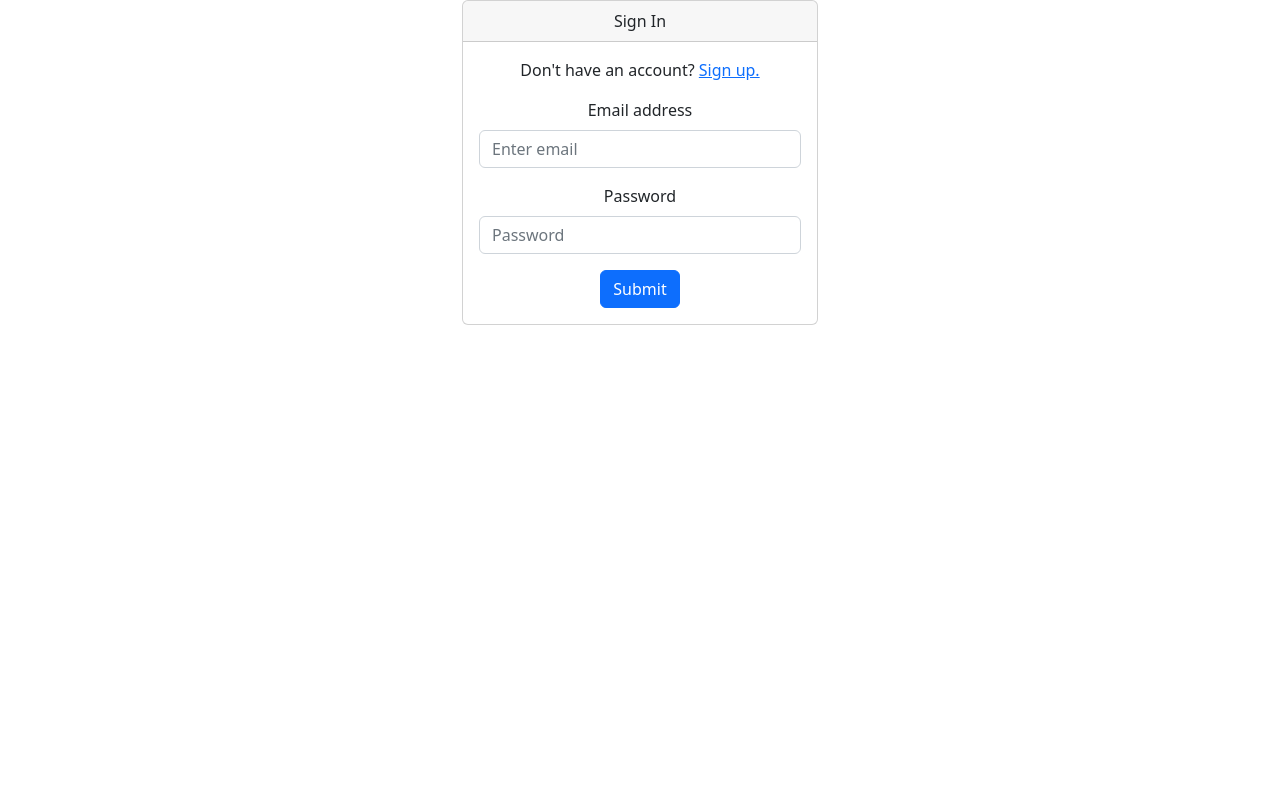
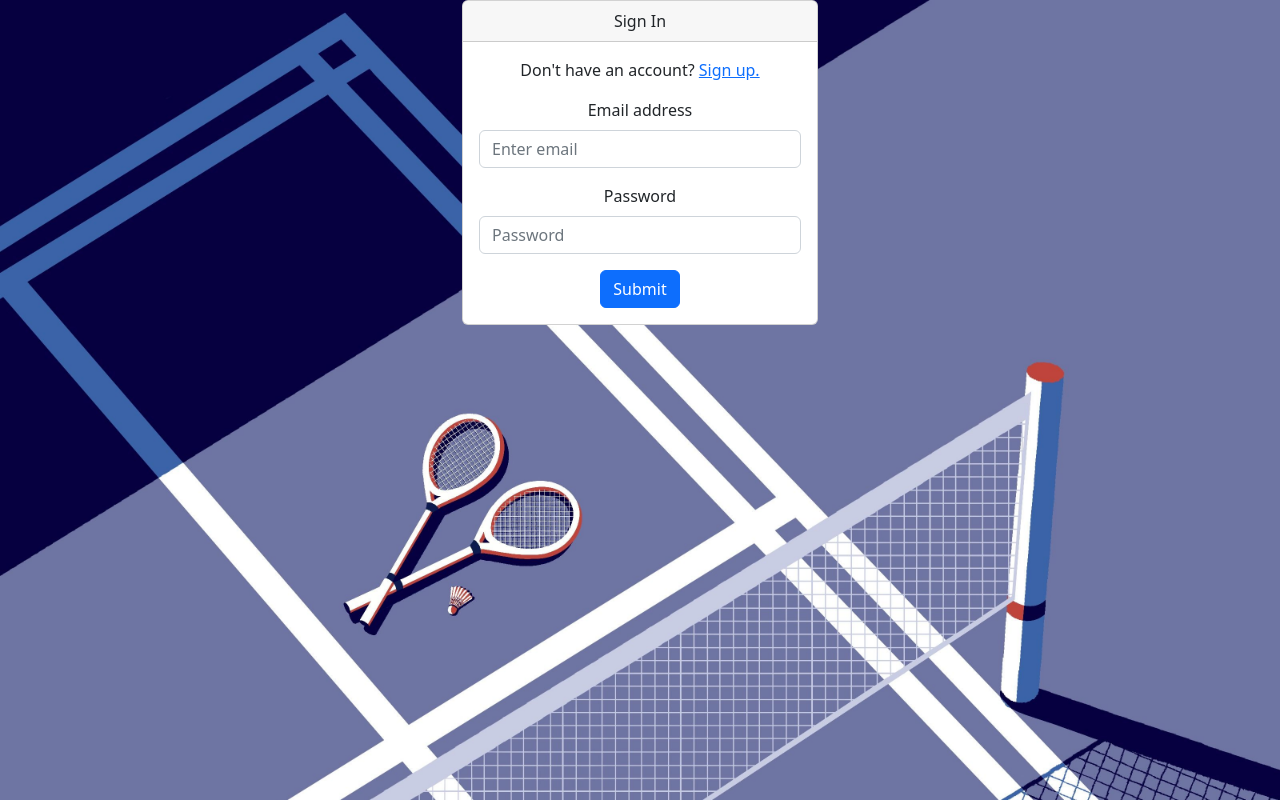
Before and after one commit to diarreola/frontend-tennis-score-keeping, a React (Create React App) app: page / in a window 1280 px wide. Built offline with nearby package versions, Linux system fonts and the light colour scheme; no server answers.

Commit message:
Add background image

```diff
--- a/src/App.css
+++ b/src/App.css
@@ -1,3 +1,11 @@
+body {
+  background-image: url("../public/tennis_background.jpg");
+  background-attachment: fixed;
+  /* background-position: center center; */
+  background-repeat: no-repeat;
+  background-size: cover;
+}
+
 .App {
   text-align: center;
 }
--- /dev/null
+++ b/src/pages/Dashboard/Dashboard.css
@@ -0,0 +1 @@
+/* height: 100%; */
--- a/src/pages/Dashboard/Dashboard.js
+++ b/src/pages/Dashboard/Dashboard.js
@@ -1,3 +1,4 @@
+import './Dashboard.css';
 import NewMatchForm from './NewMatchForm';
 import PlayerForm from './PlayerForm'
 import PlayerList from './PlayerList';
```
Also changed, not shown: public/tennis_background.jpg (added).
